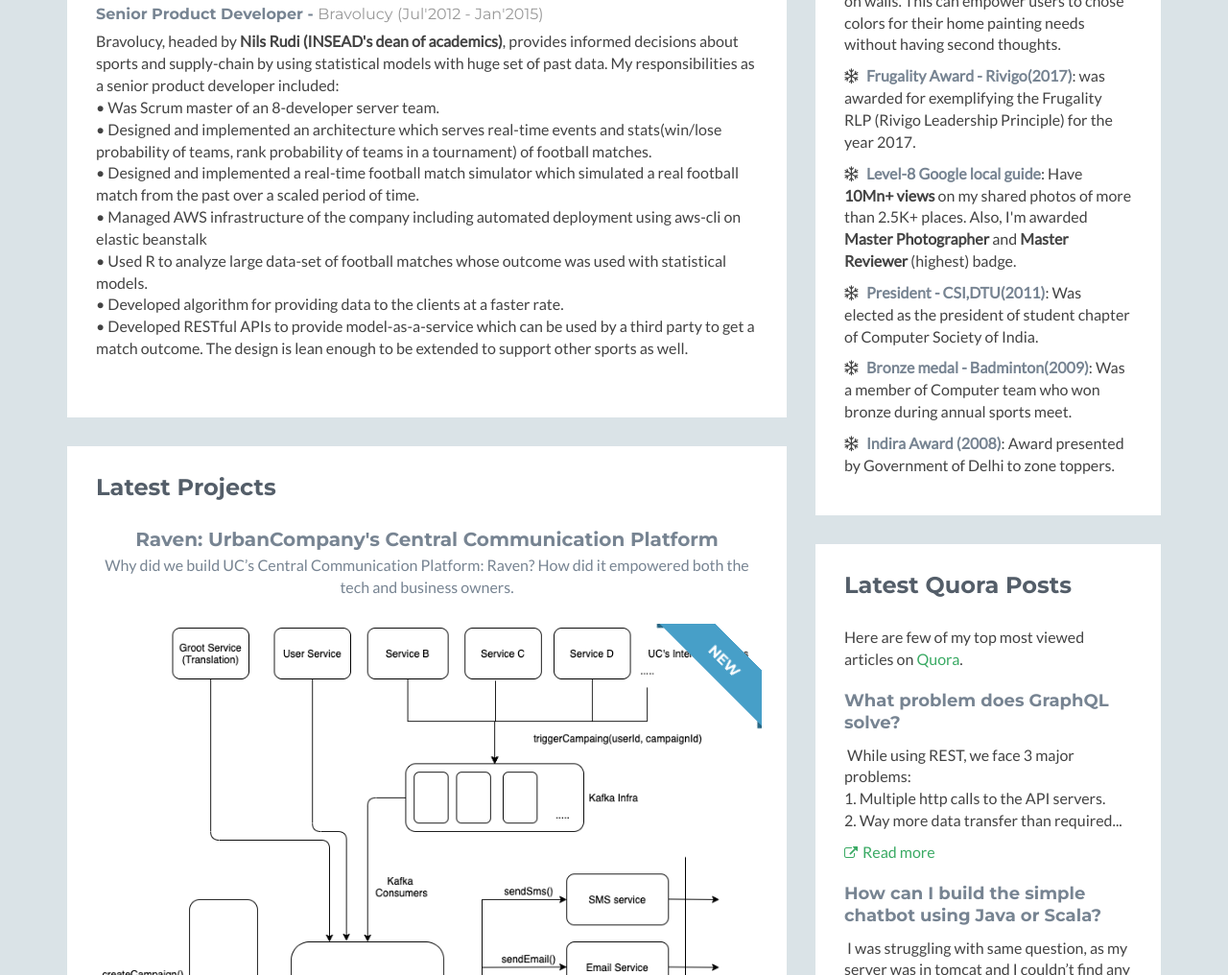
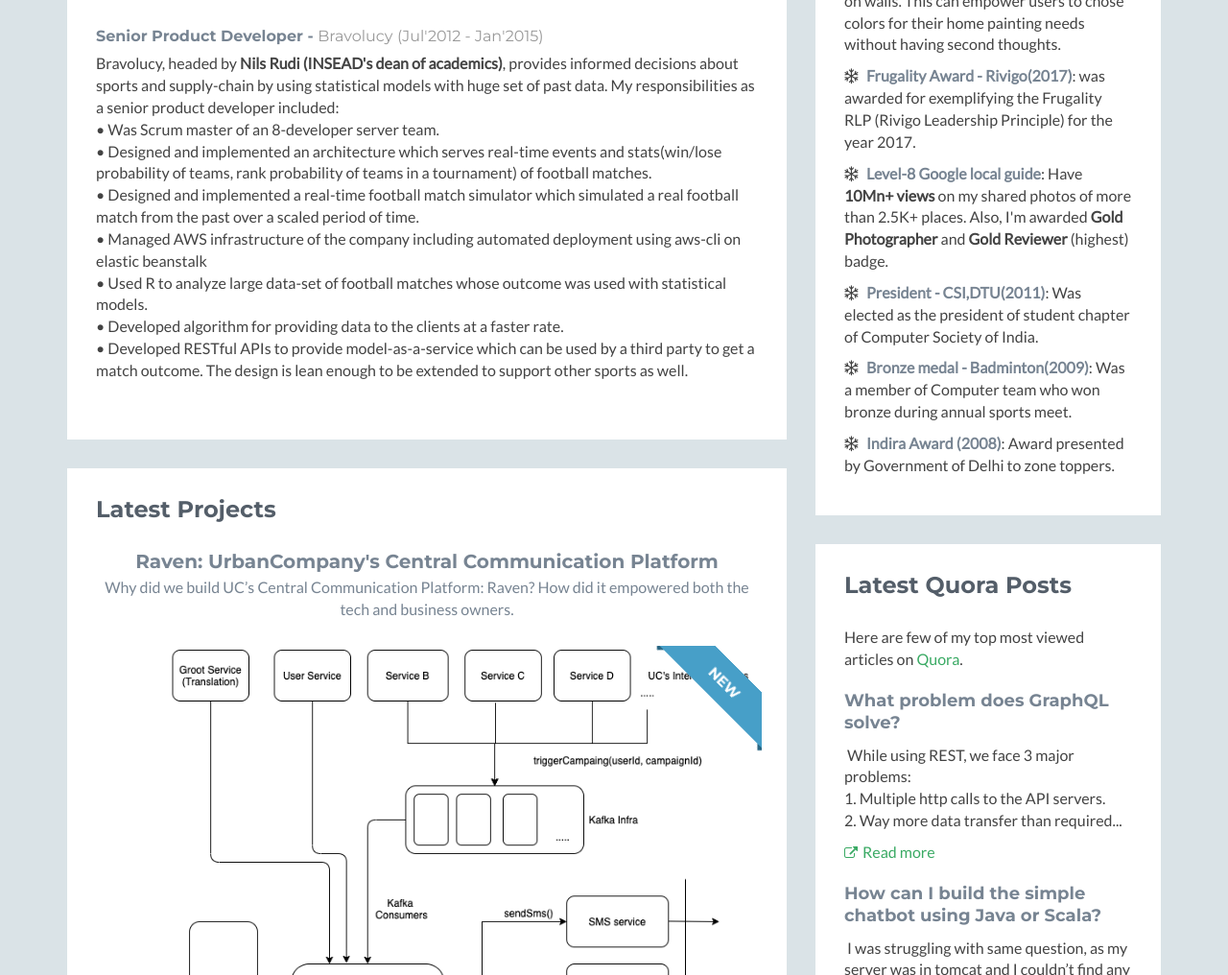
Before and after one commit to thekosmix/thekosmix.github.io, a plain HTML site: page index.html in a window 1280 px wide. Shown: the part 1849-2865 px from the top of the page at 96% size. Drawn offline with nearby package versions, Linux system fonts and the light colour scheme; no server answers; some icons are missing.

Commit message:
added changes

```diff
--- a/index.html
+++ b/index.html
@@ -89,7 +89,7 @@
                                 <p>Made in India, built for the world. Empowering service professionals across the globe to deliver services at home like never seen before:
                                     <br>• Connectivity: To enable all the devs and business team to seamlessly integrate all inbound and outbound communications including Push/Sms/Whatapp/IVR/Email sent to the customers and partners. The idea is to enable business teams to do a lot of customisation, A/B testing based on different countries and categories, without having the devs to worry about code change and deployment.
                                     <br>• New Categories: Enhancing the delivery experience of customer to get better conversion of new categories like Painting/Pest-Control/Online fitness by delivering MVPs, doing data analysis over it and then prioritizing what to build next.
-                                    <br>• Hiring and Team building.
+                                    <br>• Hiring and expanding team: Creating self reliant pods of rockstar engineers for different business verticals and making sure that we all follow agile methodologies to deliver best product.
                                 </p>
                             </div><!--//item-->
                             <div class="item">
@@ -386,7 +386,7 @@
                                 <li><i class="fa fa-snowflake-o"></i> <a target="_blank" href="assets/images/awards/team_builder_uc_2020.jpg"><strong>Team Builder Award - Urban Company(Dec 2020)</strong></a>: for expanding the tech team at UC by setting up interview processes and delivering projects which required collaboration with different vertical's team.</li>
                                 <li><i class="fa fa-snowflake-o"></i> <a target="_blank" href="https://www.linkedin.com/feed/update/urn:li:activity:6652933888668725248/"><strong>Hackathon Winner - Urban Company(Mar 2020)</strong></a>: for creating a prototype for visulaising painting texture on walls. This can empower users to chose colors for their home painting needs without having second thoughts.</li>
                                 <li><i class="fa fa-snowflake-o"></i> <a target="_blank" href="assets/images/awards/rlp.jpg"><Strong>Frugality Award - Rivigo(2017)</Strong></a>: was awarded for exemplifying the Frugality RLP (Rivigo Leadership Principle) for the year 2017.</li>
-                                <li><i class="fa fa-snowflake-o"></i> <a target="_blank" href="https://www.google.co.in/maps/contrib/118147622802569594383/photos"><strong>Level-8 Google local guide</strong></a>: Have <strong>10Mn+ views</strong> on my shared photos of more than 2.5K+ places. Also, I'm awarded <strong>Master Photographer</strong> and <strong>Master Reviewer</strong> (highest) badge.</li>
+                                <li><i class="fa fa-snowflake-o"></i> <a target="_blank" href="https://www.google.co.in/maps/contrib/118147622802569594383/photos"><strong>Level-8 Google local guide</strong></a>: Have <strong>10Mn+ views</strong> on my shared photos of more than 2.5K+ places. Also, I'm awarded <strong>Gold Photographer</strong> and <strong>Gold Reviewer</strong> (highest) badge.</li>
                                 <li><i class="fa fa-snowflake-o"></i> <a target="_blank" href="assets/images/awards/csi.jpeg"><Strong>President - CSI,DTU(2011)</Strong></a>: Was elected as the president of student chapter of Computer Society of India.</li>
                                 <li><i class="fa fa-snowflake-o"></i> <a target="_blank" href="assets/images/awards/badminton.jpeg"><Strong>Bronze medal - Badminton(2009)</Strong></a>: Was a member of Computer team who won bronze during annual sports meet.</li>
                                 <li><i class="fa fa-snowflake-o"></i> <a target="_blank" href="http://edudel.nic.in/new_circulars/indira_awards_dt_250209.pdf"><Strong>Indira Award (2008)</Strong></a>: Award presented by Government of Delhi to zone toppers.</li>
```
